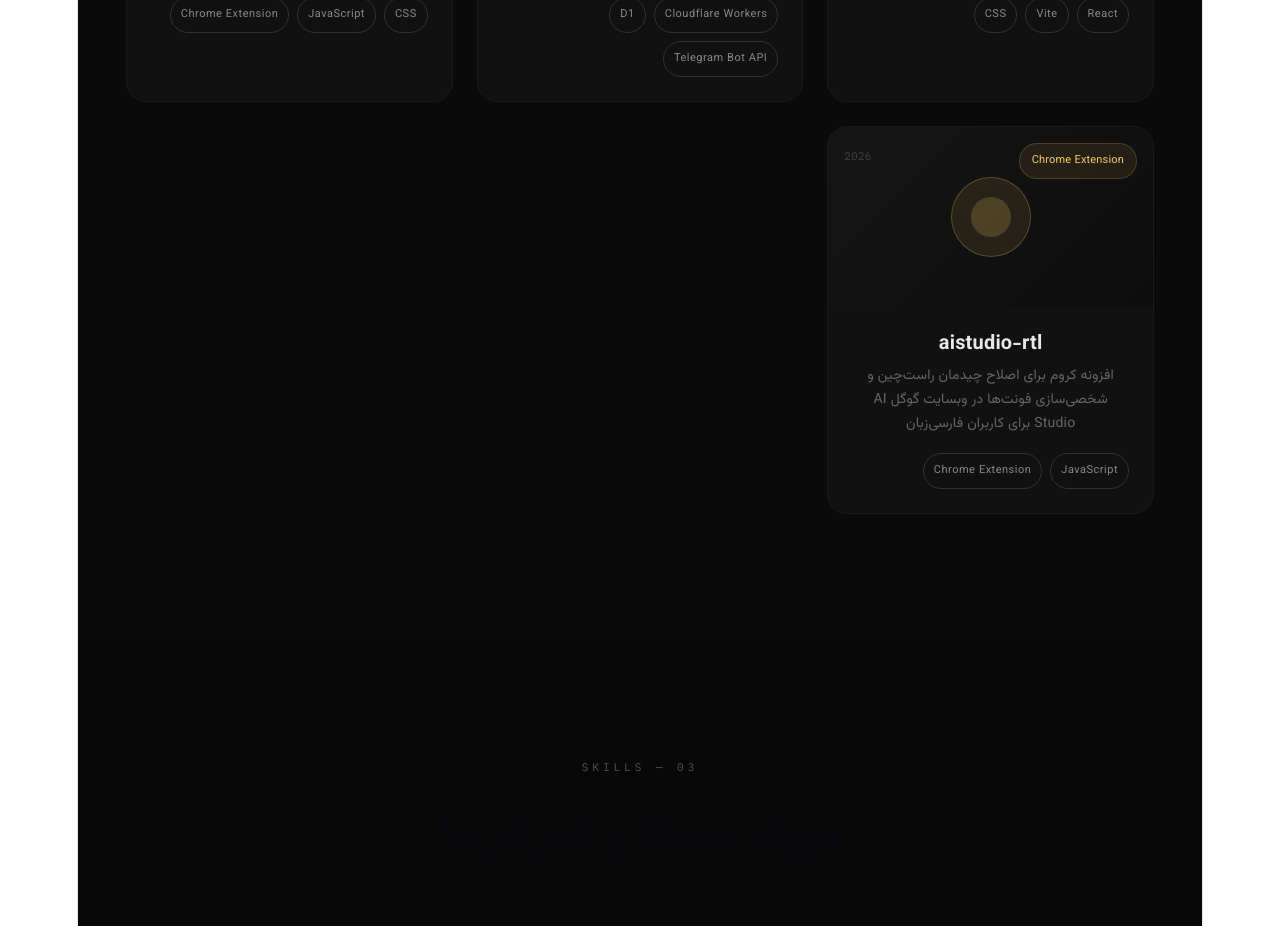
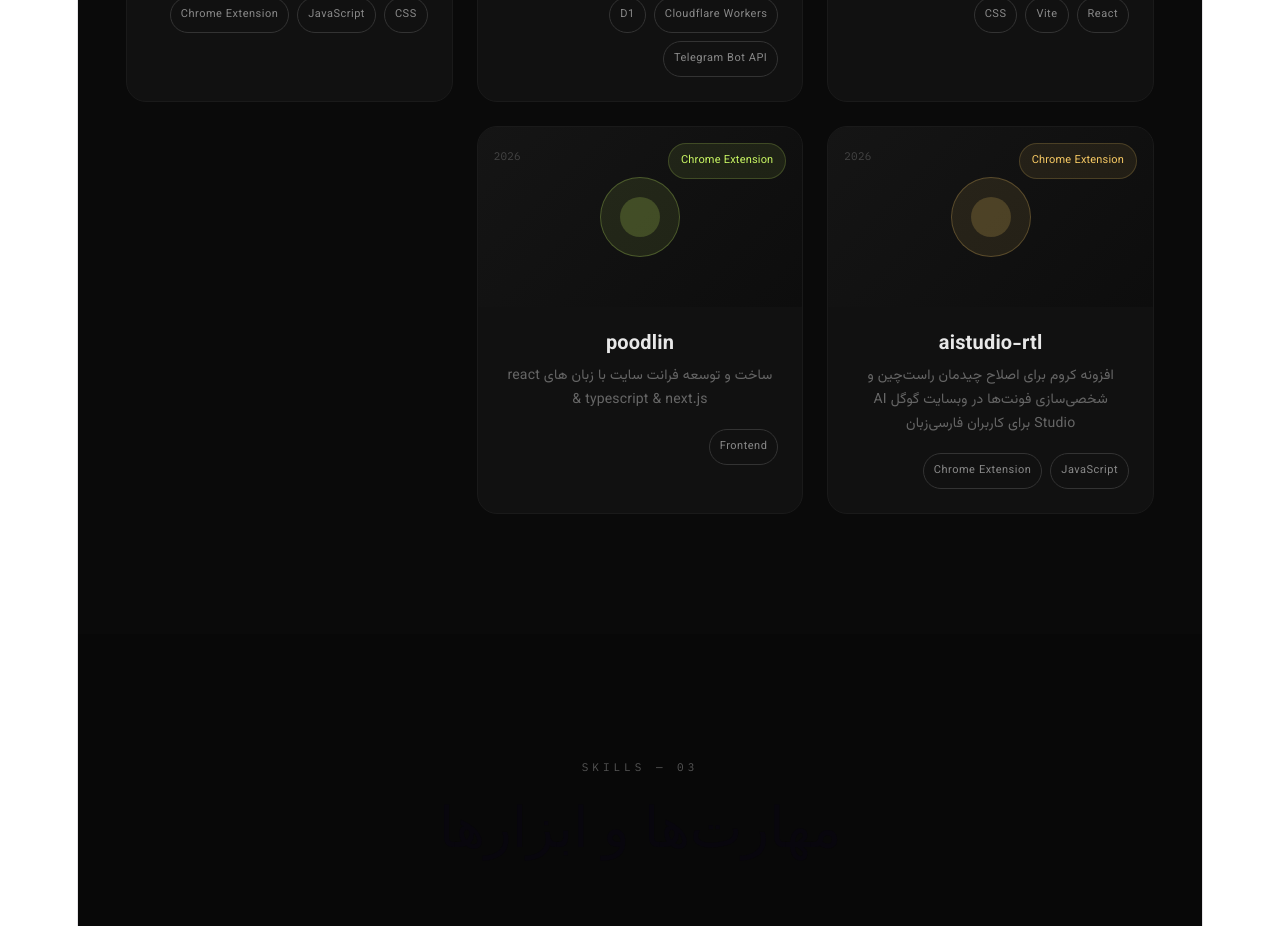
Before and after one commit to jnjal/jnjal.github.io, a React (Vite) app: page / in a window 1280 px wide. Shown: the part 1520-2446 px from the top of the page. Built offline with nearby package versions, Linux system fonts and the light colour scheme.

Commit message:
Add new project entry for 'poodlin'

```diff
--- a/src/App.jsx
+++ b/src/App.jsx
@@ -42,6 +42,16 @@ const projects = [
     tags: ["JavaScript", "Chrome Extension"],
     link: "https://github.com/jnjal/aistudio-rtl",
     color: "#F5C863",
+  },
+   {
+    id: 5,
+    title: "poodlin",
+    category: "Chrome Extension",
+    year: "2026",
+    desc: "ساخت و توسعه فرانت سایت با زبان های react & typescript & next.js",
+    tags: ["Frontend"],
+    link: "https://github.com/jnjal/poodlin",
+    color: "#C8F563",
   },
 ];
 
```
